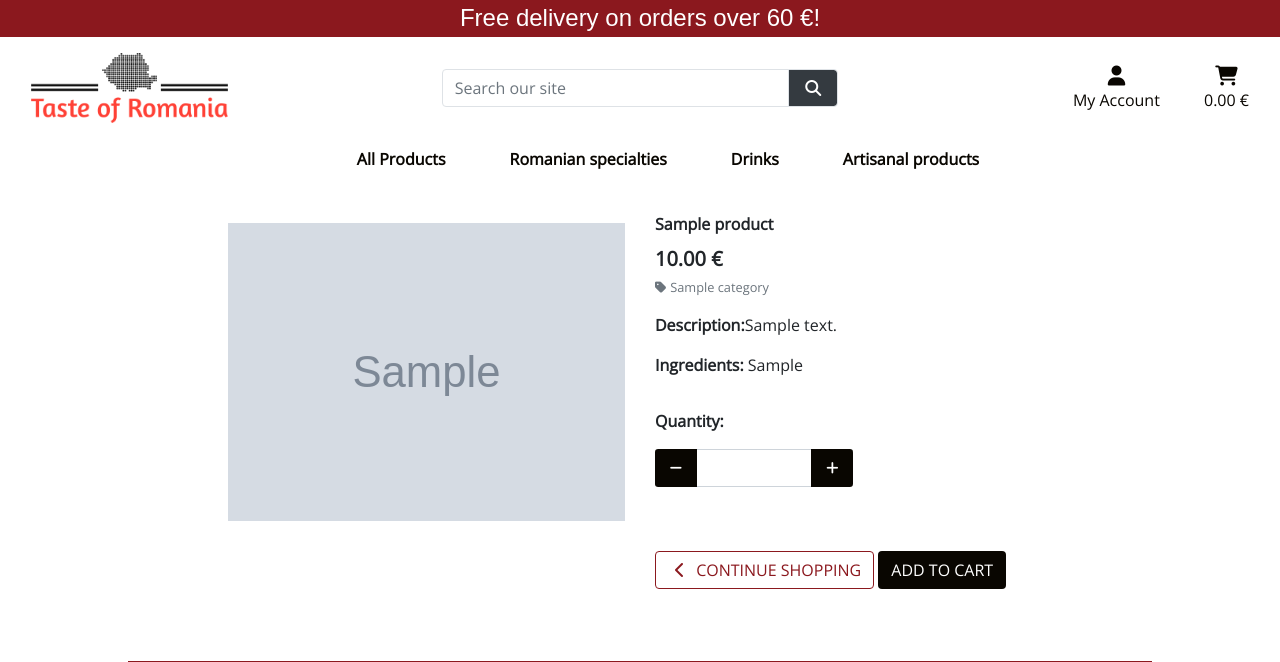
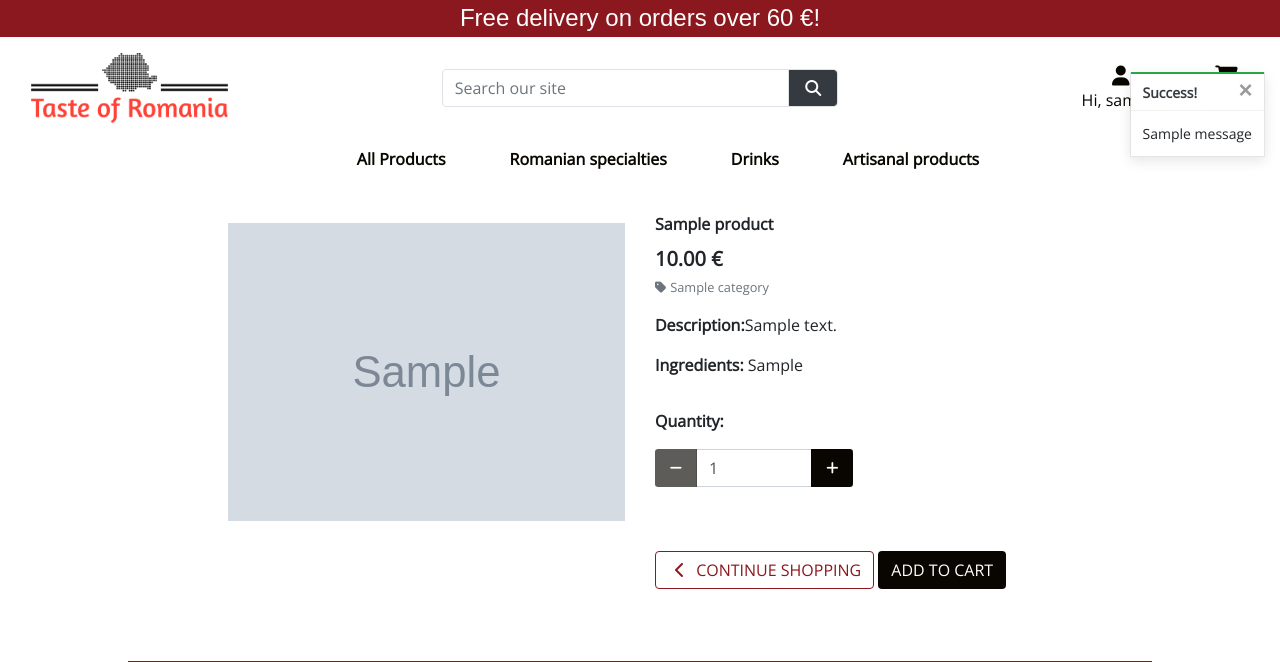
Before and after one commit to AdrianaStoi/Taste-of-Romania, a Django app: page /products/1 in a window 1280 px wide. Shown: the top 662 px of the page. Run offline with Django 3.2, Linux system fonts and the light colour scheme; a user stored in the database is signed in; tables that the repository leaves empty hold one stand-in row (values such as "Sample post"); grey boxes marked "Sample" are stand-in pictures; one stand-in notice (Sample message) is shown; some libraries are stand-ins or nearby versions; some web fonts are replaced.

Commit message:
Add toasts messages

```diff
--- a/products/templates/products/product_information.html
+++ b/products/templates/products/product_information.html
@@ -67,9 +67,8 @@
                                                 </span>
                                             </button>
                                         </div>
-                                        <input class="form-control  qty_input id_qty_{{ item.item_id }}
-                                            {% if item.size %}size_{{ item.item_id }}_{{ item.size }}{% endif %}" type="number"
-                                            name="quantity" value="{{ item.quantity }}" min="1" max="99"  data-item_id="{{ item.item_id }}" data-size="{{ item.size }}">
+                                        <input class="form-control qty_input id_qty_{{ item.item_id }}" type="number"
+                                            name="quantity" value="1" min="1" max="99"  data-item_id="{{ item.item_id }}" data-size="{{ item.size }}">
                                         <div class="input-group-append">
                                             <button class="increment-qty btn btn-sm btn-black-cart rounded-3 increment-qty_{{ item.item_id }}
                                                 {% if item.size %}increment-size_{{ item.item_id }}_{{ item.size }}{% endif %}"
--- a/static/css/base.css
+++ b/static/css/base.css
@@ -144,6 +144,24 @@ footer {
     cursor: pointer;
 }
 
+/* Style bootstrap toasts- style and classes taken from boutique-ado walthrough*/
+
+.message-container {
+    position: fixed;
+    top: 72px;
+    right: 15px;
+    z-index: 99999999999 !important;
+}
+
+.custom-toast {
+    overflow: visible !important;
+}
+
+.toast-capper {
+    height: 2px;
+}
+
+
 /* Slightly larger container on xl screens */
 @media (min-width: 1200px) {
     .container {
--- a/taste_of_romania/settings.py
+++ b/taste_of_romania/settings.py
@@ -84,6 +84,8 @@ TEMPLATES = [
         },
     },
 ]
+
+MESSAGE_STORAGE = 'django.contrib.messages.storage.session.SessionStorage'
 
 AUTHENTICATION_BACKENDS = (
     # Needed to login by username in Django admin, regardless of `allauth`
--- a/templates/base.html
+++ b/templates/base.html
@@ -68,7 +68,11 @@
                         <a class="text-black nav-link" href="#" id="user-options" data-toggle="dropdown" aria-haspopup="true" aria-expanded="false">
                             <div class="text-center text-black">
                                 <div><i class="fas fa-user fa-lg"></i></div>
+                            {% if request.user.is_authenticated %}
+                                <p class="my-0">Hi, {{ request.user.username }} </p>
+                            {% else %}
                                 <p class="my-0">My Account</p>
+                            {% endif %}
                             </div>
                         </a>
                         <div class="dropdown-menu border-0" aria-labelledby="user-options">
@@ -113,7 +117,21 @@
     </header>
 
     {% if messages %}
-        <div class="message-container"></div>
+        <div class="message-container">
+            {% for message in messages %}
+                {% with message.level as level %}
+                    {% if level == 40 %}
+                        {% include 'includes/toasts/toast_error.html' %}
+                    {% elif level == 30 %}
+                        {% include 'includes/toasts/toast_warning.html' %}
+                    {% elif level == 25 %}
+                        {% include 'includes/toasts/toast_success.html' %}
+                    {% else %}
+                        {% include 'includes/toasts/toast_info.html' %}
+                    {% endif %}
+                {% endwith %}
+            {% endfor %}
+        </div>
     {% endif %}
 
     {% block page_header %}
@@ -126,6 +144,11 @@
     {% include 'includes/footer.html' %}
 
     {% block postloadjs %}
+    <script type="text/javascript">
+        document.addEventListener('DOMContentLoaded', function(){
+            $('.toast').toast('show');
+        });
+    </script>
     {% endblock %}
 
   </body>
--- a/templates/includes/mobile-top-header.html
+++ b/templates/includes/mobile-top-header.html
@@ -50,9 +50,9 @@
             <div><i class="fa-solid fa-cart-shopping fa-lg"></i></div>
             <p class="my-0">
                 {% if grand_total %}
-                    ${{ grand_total|floatformat:2 }}
+                    {{ grand_total|floatformat:2 }} €
                 {% else %}
-                    $0.00
+                    0.00 €
                 {% endif %}
             </p>
         </div>
--- /dev/null
+++ b/templates/includes/toasts/toast_success.html
@@ -0,0 +1,13 @@
+<div class="toast custom-toast rounded-0 border-top-0" data-autohide="false">
+    <div class="arrow-up arrow-success"></div>
+    <div class="w-100 toast-capper bg-success"></div>
+    <div class="toast-header bg-white text-dark">
+        <strong class="mr-auto">Success!</strong>
+        <button type="button" class="ml-2 mb-1 close text-dark" data-dismiss="toast" aria-label="Close">
+            <span aria-hidden="true">&times;</span>
+        </button>
+    </div>
+    <div class="toast-body bg-white">
+        {{ message }}
+    </div>
+</div>
```
Also changed, not shown: cart/views.py (+6 -1 lines), templates/includes/toasts/toast_error.html (added, +13 -0 lines), templates/includes/toasts/toast_info.html (added, +13 -0 lines), templates/includes/toasts/toast_warning.html (added, +13 -0 lines), templates/logo-taste-of-romania.png (deleted).
